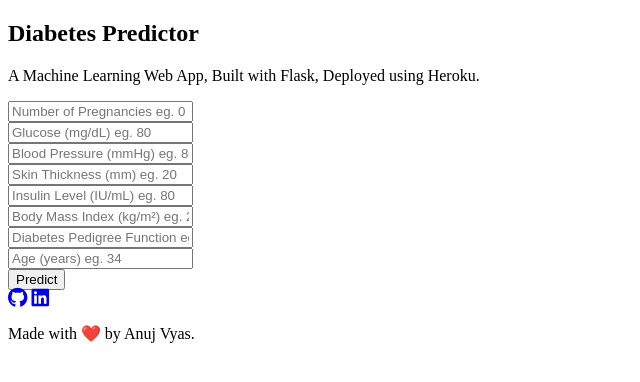
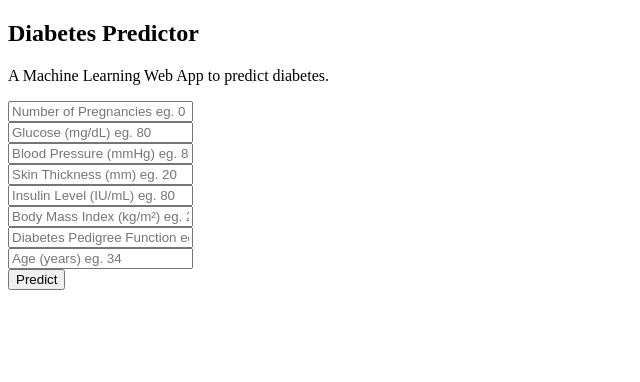
Before and after one commit to reddy26lc/Machine-Learning-Projects, a Flask app: page / in a window 1280 px wide. Shown: the top 382 px of the page, without its empty margins (0-640 px from the left). Run offline with Flask 2, Linux system fonts and the light colour scheme; parts of the project's set-up code (start-up, migrations or seed data) failed here and were passed over; some libraries are stand-ins or nearby versions.

Commit message:
Update index.html

```diff
--- a/Diabetes Predictor/templates/index.html
+++ b/Diabetes Predictor/templates/index.html
@@ -16,7 +16,7 @@
     	<div class="container">
             <h2 class='container-heading'><span class="heading_font">Diabetes Predictor</span></h2>
             <div class='description'>
-    			<p>A Machine Learning Web App, Built with Flask, Deployed using Heroku.</p>
+    			<p>A Machine Learning Web App to predict diabetes.</p>
     		</div>
     	</div>
 
@@ -36,14 +36,5 @@
         	</form>
     	</div>
 
-        <!-- Footer -->
-       <div class='footer'>
-           <div class="contact">
-               <a target="_blank" href="https://github.com/anujvyas/Diabetes-Prediction-Deployment"><i class="fab fa-github fa-lg contact-icon"></i></a>
-               <a target="_blank" href="https://www.linkedin.com/in/anujkvyas"><i class="fab fa-linkedin fa-lg contact-icon"></i></a>
-           </div>
-           <p class='footer-description'>Made with ❤️ by Anuj Vyas.</p>
-       </div>
-
-    </body>
+     </body>
 </html>
```
